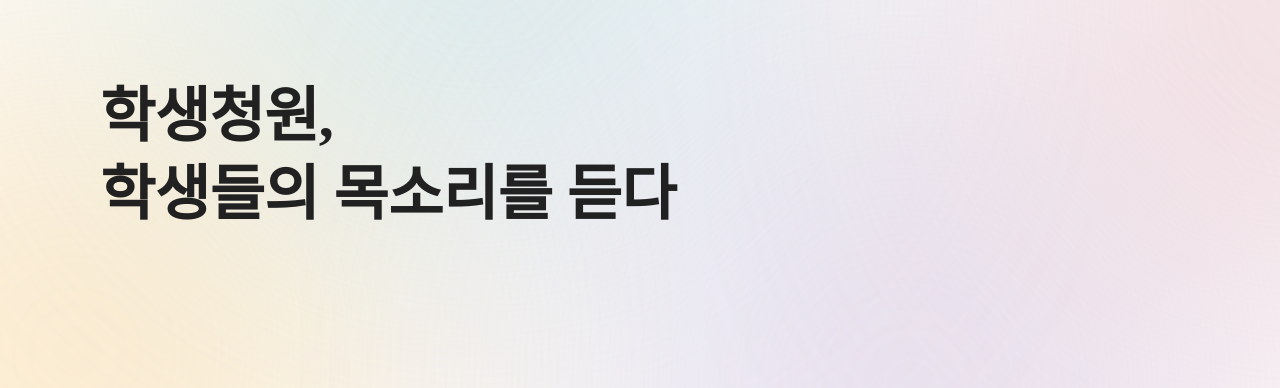
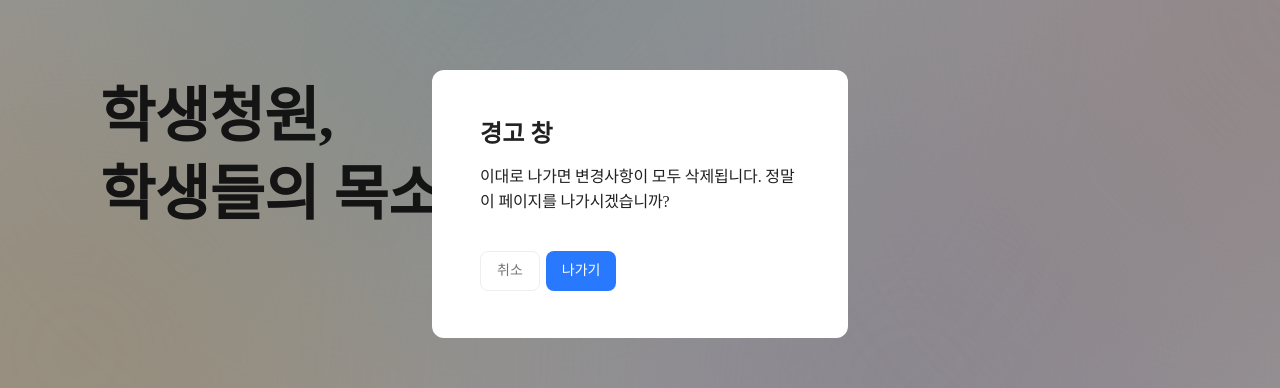
Before and after one commit to Bamdoliro/stupetition, a React (Create React App) app: page / in a window 1280 px wide. Shown: the part 196-584 px from the top of the page. Built offline with nearby package versions, Linux system fonts and the light colour scheme; no server answers.

Commit message:
ADD :: custom confirm 퍼블리싱

```diff
--- /dev/null
+++ b/src/components/common/Dialog/index.tsx
@@ -0,0 +1,26 @@
+import MiniButton from '../MiniButton';
+import * as S from './style';
+
+const Dialog = () => {
+  return (
+    <S.BlurBackground>
+      <S.Confirm>
+        <S.ConfirmWrap>
+          <S.ConfirmTextBox>
+            <S.ConfirmTitle>경고 창</S.ConfirmTitle>
+            <S.ConfirmContent>
+              이대로 나가면 변경사항이 모두 삭제됩니다. 정말 이 페이지를
+              나가시겠습니까?
+            </S.ConfirmContent>
+          </S.ConfirmTextBox>
+          <S.ConfirmButtonBox>
+            <MiniButton option="UNFILLED" value="취소" />
+            <MiniButton option="FILLED" value="나가기" />
+          </S.ConfirmButtonBox>
+        </S.ConfirmWrap>
+      </S.Confirm>
+    </S.BlurBackground>
+  );
+};
+
+export default Dialog;
--- /dev/null
+++ b/src/components/common/Dialog/style.ts
@@ -0,0 +1,49 @@
+import styled from 'styled-components';
+import * as T from 'styles/text.style';
+import { color } from 'styles/theme.style';
+
+export const BlurBackground = styled.div`
+  top: 0;
+  left: 0;
+  z-index: 10;
+  position: absolute;
+  width: 100vw;
+  height: 100%;
+  background-color: rgba(0, 0, 0, 0.4);
+`;
+
+export const Confirm = styled.div`
+  position: absolute;
+  width: 416px;
+  height: 268px;
+  left: calc(50% - 416px / 2);
+  top: calc(50% - 268px / 2);
+  padding: 48px;
+  background: ${color.white};
+  border-radius: 12px;
+`;
+
+export const ConfirmWrap = styled.div`
+  display: flex;
+  flex-direction: column;
+  gap: 36px;
+`;
+
+export const ConfirmTextBox = styled.div`
+  display: flex;
+  flex-direction: column;
+  gap: 12px;
+`;
+
+export const ConfirmTitle = styled(T.H3)`
+  color: ${color.gray900};
+`;
+
+export const ConfirmContent = styled(T.p2)`
+  color: ${color.gray900};
+`;
+
+export const ConfirmButtonBox = styled.div`
+  display: flex;
+  gap: 6px;
+`;
--- a/src/components/common/Header/index.tsx
+++ b/src/components/common/Header/index.tsx
@@ -45,7 +45,6 @@ const Header = () => {
             <MiniButton
               value="로그인"
               option="UNFILLED"
-              padding="10px 16px"
               onClick={() => navigate('/login')}
             />
           )}
--- a/src/components/common/MiniButton/style.ts
+++ b/src/components/common/MiniButton/style.ts
@@ -19,6 +19,7 @@ export const FilledButton = styled.button`
   align-items: center;
   justify-content: center;
   border-radius: 8px;
+  padding: 10px 16px;
   background-color: ${color.main};
   color: ${color.white};
   &:hover {
@@ -31,6 +32,7 @@ export const UnfilledButton = styled.button`
   align-items: center;
   justify-content: center;
   border-radius: 8px;
+  padding: 10px 16px;
   background-color: ${color.white};
   border: 1px solid ${color.gray200};
   &:hover {
--- a/src/components/layout/home/Main/index.tsx
+++ b/src/components/layout/home/Main/index.tsx
@@ -5,6 +5,7 @@ import { userData } from 'atoms/user.atom';
 import { useNavigate } from 'react-router-dom';
 import MiniButton from 'components/common/MiniButton';
 import { PetitionListFeature } from 'features/home/petitionList.feature';
+import Dialog from 'components/common/Dialog';
 import PetitionList from './PetitionList';
 import RadioTabMenu from './RadioTabMenu';
 import * as S from './style';
@@ -17,6 +18,7 @@ const Main = () => {
   const { isLoading, isError, data } = PetitionListFeature(status);
 
   return (
+    <>
       <S.MainLayout>
         {isBannerOpen && (
           <S.Banner>
@@ -38,7 +40,6 @@ const Main = () => {
                 <MiniButton
                   onClick={() => navigate('/petition/write')}
                   option="FILLED"
-                padding="10px 16px"
                   value="청원 추가"
                 />
               )}
@@ -65,6 +66,8 @@ const Main = () => {
           </S.ContentsInnerWrap>
         </S.ContentsWrap>
       </S.MainLayout>
+      <Dialog />
+    </>
   );
 };
 
--- a/src/components/layout/home/WritePetition/index.tsx
+++ b/src/components/layout/home/WritePetition/index.tsx
@@ -22,26 +22,12 @@ const WritePetition = () => {
     <S.WritePetitionLayout>
       <S.Header>
         <S.HeaderWrap>
-          <MiniButton
-            value="취소"
-            option="UNFILLED"
-            padding="10px 16px"
-            onClick={cancel}
-          />
+          <MiniButton value="취소" option="UNFILLED" onClick={cancel} />
           {petitionData.content.length <= 0 ||
           petitionData.title.length <= 0 ? (
-            <MiniButton
-              value="다음"
-              option="SCARCE_FILLED"
-              padding="10px 16px"
-            />
+            <MiniButton value="다음" option="SCARCE_FILLED" />
           ) : (
-            <MiniButton
-              value="다음"
-              option="FILLED"
-              padding="10px 16px"
-              onClick={write}
-            />
+            <MiniButton value="다음" option="FILLED" onClick={write} />
           )}
         </S.HeaderWrap>
       </S.Header>
```
Lines whose indentation alone changed are shown as unchanged.
